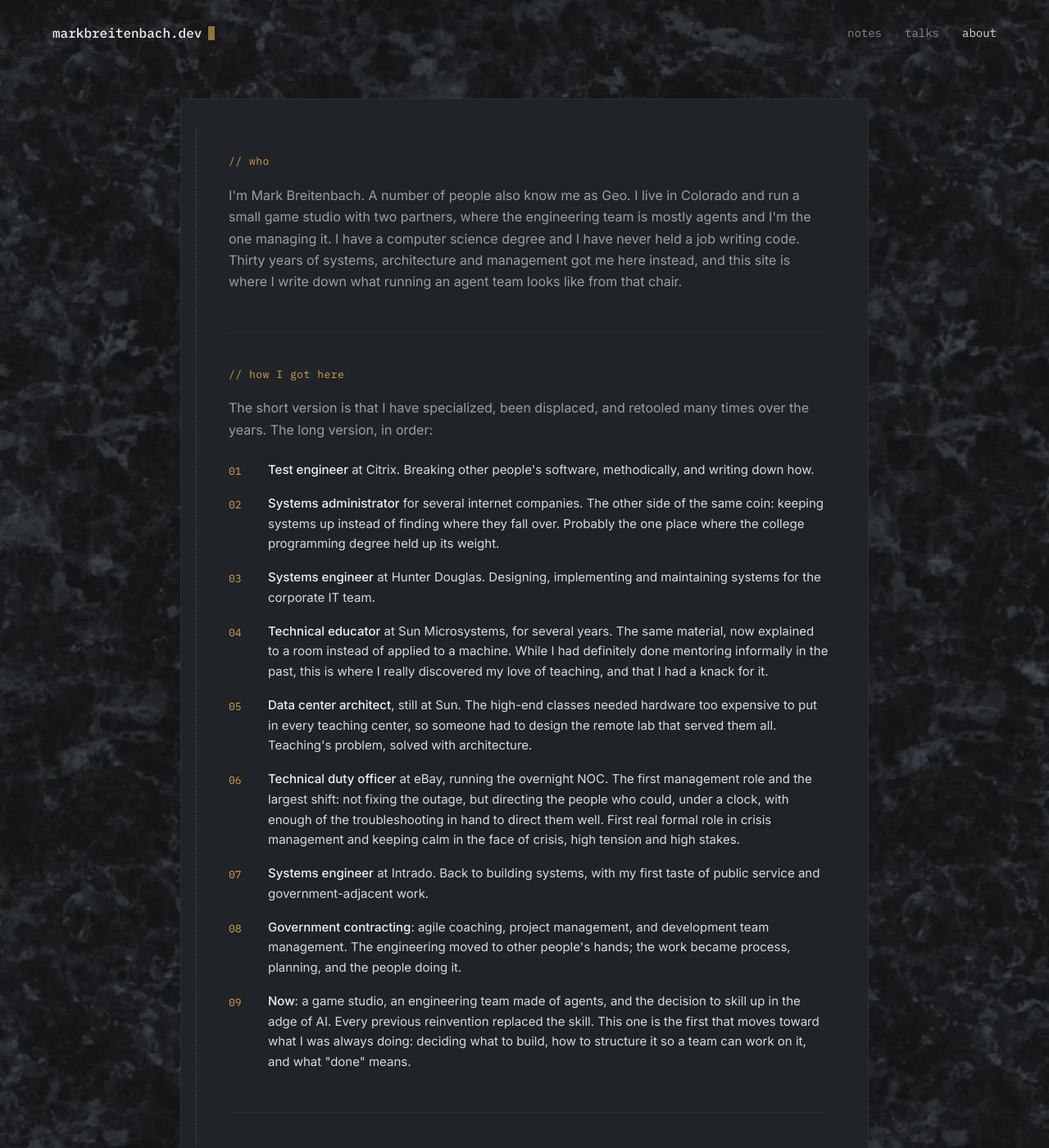
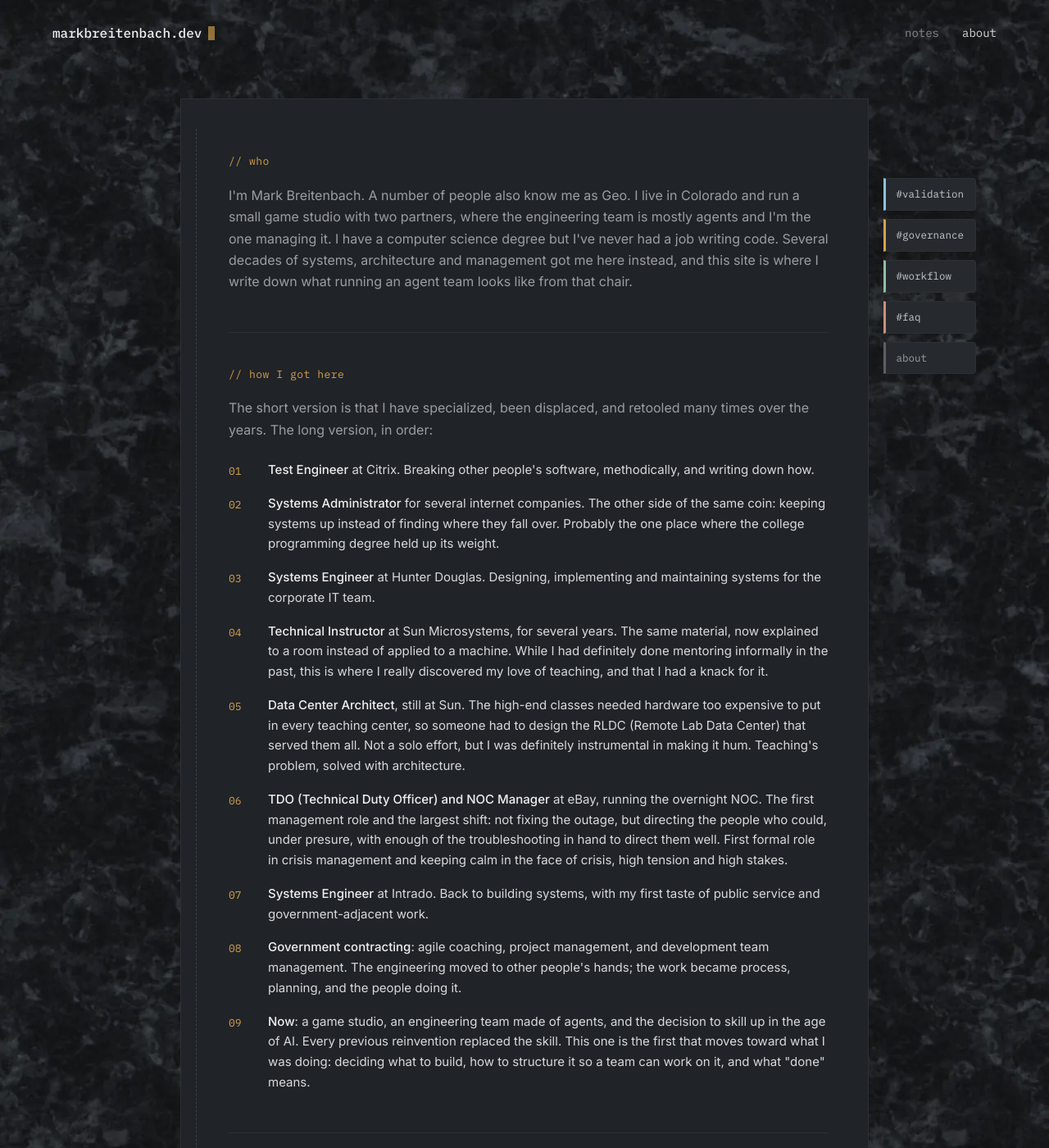
Before and after one commit to Zhinjio/markbreitenbach.dev, a Jekyll site: the page built from about.html, in a window 1280 px wide and 1400 px high. Shown: the whole window at 82% size. Built offline with Jekyll 4.4.1, drawn with Linux system fonts in a browser that asks for light colours.

Commit message:
Updated several files and tweaks to appearance

```diff
--- a/_config.yml
+++ b/_config.yml
@@ -1,13 +1,16 @@
 title: markbreitenbach.dev
 tagline: Operating notes on running engineering teams made of agents.
 description: >-
-  Thirty years of systems, architecture and management. Currently shipping a
-  product with an engineering team that is mostly agents, and writing down what
-  works, what did not, and what I had to change.
+  Several decades of systems administration, architecture and management. Now
+  running an engineering team that is mostly agents, and recording what works,
+  what did not, and what I had to change.
 url: "https://markbreitenbach.dev"
 baseurl: ""
 author:
   name: Mark Breitenbach
+
+# Default social card (jekyll-seo-tag); a note may override with image: in front matter
+image: /assets/img/card.jpg
 lang: en
 
 # Notes live in _posts and publish at /notes/<slug>/
@@ -27,6 +30,7 @@ feed:
   path: feed.xml
 
 exclude:
+  - _talks-stub.html.disabled
   - README.md
   - Gemfile
   - Gemfile.lock
--- a/_layouts/default.html
+++ b/_layouts/default.html
@@ -8,6 +8,9 @@
 <link rel="preconnect" href="https://fonts.googleapis.com">
 <link rel="preconnect" href="https://fonts.gstatic.com" crossorigin>
 <link href="https://fonts.googleapis.com/css2?family=Newsreader:ital,opsz,wght@0,6..72,400;0,6..72,500;1,6..72,400&family=Inter:wght@400;500&family=IBM+Plex+Mono:wght@400;500&display=swap" rel="stylesheet">
+<link rel="icon" href="{{ '/assets/img/favicon.svg' | relative_url }}" type="image/svg+xml">
+<link rel="icon" href="{{ '/assets/img/favicon-64.png' | relative_url }}" type="image/png" sizes="64x64">
+<link rel="apple-touch-icon" href="{{ '/assets/img/apple-touch-icon.png' | relative_url }}">
 <link rel="stylesheet" href="{{ '/assets/css/site.css' | relative_url }}">
 <link rel="alternate" type="application/atom+xml" title="{{ site.title }}" href="{{ '/feed.xml' | relative_url }}">
 </head>
@@ -19,20 +22,19 @@
   </a>
   <nav class="sections" aria-label="Sections">
     <a href="{{ '/' | relative_url }}"{% if page.url == '/' %} aria-current="page"{% endif %}>notes</a>
-    <a href="{{ '/talks/' | relative_url }}"{% if page.url == '/talks/' %} aria-current="page"{% endif %}>talks</a>
     <a href="{{ '/about/' | relative_url }}"{% if page.url == '/about/' %} aria-current="page"{% endif %}>about</a>
   </nav>
 </header>
 
 <main class="sheet">
   <div class="binding" aria-hidden="true"></div>
-  {% if page.tabs %}
+  {% unless page.notabs %}
   <nav class="tabs" aria-label="Index">
-    {% for tab in page.tabs %}
+    {% for tab in site.data.tabs %}
     <a href="{{ tab.href | relative_url }}" class="tab {{ tab.kind | default: 'topic' }}" style="--tab: {{ tab.color | default: 'var(--tab-muted)' }}">{{ tab.label }}</a>
     {% endfor %}
   </nav>
-  {% endif %}
+  {% endunless %}
   {{ content }}
 </main>
 
--- a/about.html
+++ b/about.html
@@ -4,7 +4,7 @@ title: About
 permalink: /about/
 ---
 <span class="label">// who</span>
-<p class="intro" style="margin-top: 16px">I'm Mark Breitenbach. A number of people also know me as Geo. I live in Colorado and run a small game studio with two partners, where the engineering team is mostly agents and I'm the one managing it. I have a computer science degree and I have never held a job writing code. Thirty years of systems, architecture and management got me here instead, and this site is where I write down what running an agent team looks like from that chair.</p>
+<p class="intro" style="margin-top: 16px">I'm Mark Breitenbach. A number of people also know me as Geo. I live in Colorado and run a small game studio with two partners, where the engineering team is mostly agents and I'm the one managing it. I have a computer science degree but I've never had a job writing code. Several decades of systems, architecture and management got me here instead, and this site is where I write down what running an agent team looks like from that chair.</p>
 
 <hr class="rule">
 
@@ -12,15 +12,15 @@ permalink: /about/
 <p class="intro" style="margin-top: 16px">The short version is that I have specialized, been displaced, and retooled many times over the years. The long version, in order:</p>
 
 <ol class="eras">
-  <li><strong>Test engineer</strong> at Citrix. Breaking other people's software, methodically, and writing down how.</li>
-  <li><strong>Systems administrator</strong> for several internet companies. The other side of the same coin: keeping systems up instead of finding where they fall over. Probably the one place where the college programming degree held up its weight.</li>
-  <li><strong>Systems engineer</strong> at Hunter Douglas. Designing, implementing and maintaining systems for the corporate IT team.</li>
-  <li><strong>Technical educator</strong> at Sun Microsystems, for several years. The same material, now explained to a room instead of applied to a machine. While I had definitely done mentoring informally in the past, this is where I really discovered my love of teaching, and that I had a knack for it.</li>
-  <li><strong>Data center architect</strong>, still at Sun. The high-end classes needed hardware too expensive to put in every teaching center, so someone had to design the remote lab that served them all. Teaching's problem, solved with architecture.</li>
-  <li><strong>Technical duty officer</strong> at eBay, running the overnight NOC. The first management role and the largest shift: not fixing the outage, but directing the people who could, under a clock, with enough of the troubleshooting in hand to direct them well. First real formal role in crisis management and keeping calm in the face of crisis, high tension and high stakes.</li>
-  <li><strong>Systems engineer</strong> at Intrado. Back to building systems, with my first taste of public service and government-adjacent work.</li>
+  <li><strong>Test Engineer</strong> at Citrix. Breaking other people's software, methodically, and writing down how.</li>
+  <li><strong>Systems Administrator</strong> for several internet companies. The other side of the same coin: keeping systems up instead of finding where they fall over. Probably the one place where the college programming degree held up its weight.</li>
+  <li><strong>Systems Engineer</strong> at Hunter Douglas. Designing, implementing and maintaining systems for the corporate IT team.</li>
+  <li><strong>Technical Instructor</strong> at Sun Microsystems, for several years. The same material, now explained to a room instead of applied to a machine. While I had definitely done mentoring informally in the past, this is where I really discovered my love of teaching, and that I had a knack for it.</li>
+  <li><strong>Data Center Architect</strong>, still at Sun. The high-end classes needed hardware too expensive to put in every teaching center, so someone had to design the RLDC (Remote Lab Data Center) that served them all. Not a solo effort, but I was definitely instrumental in making it hum. Teaching's problem, solved with architecture.</li>
+  <li><strong>TDO (Technical Duty Officer) and NOC Manager</strong> at eBay, running the overnight NOC. The first management role and the largest shift: not fixing the outage, but directing the people who could, under presure, with enough of the troubleshooting in hand to direct them well. First formal role in crisis management and keeping calm in the face of crisis, high tension and high stakes.</li>
+  <li><strong>Systems Engineer</strong> at Intrado. Back to building systems, with my first taste of public service and government-adjacent work.</li>
   <li><strong>Government contracting</strong>: agile coaching, project management, and development team management. The engineering moved to other people's hands; the work became process, planning, and the people doing it.</li>
-  <li><strong>Now</strong>: a game studio, an engineering team made of agents, and the decision to skill up in the adge of AI. Every previous reinvention replaced the skill. This one is the first that moves toward what I was always doing: deciding what to build, how to structure it so a team can work on it, and what "done" means.</li>
+  <li><strong>Now</strong>: a game studio, an engineering team made of agents, and the decision to skill up in the age of AI. Every previous reinvention replaced the skill. This one is the first that moves toward what I was doing: deciding what to build, how to structure it so a team can work on it, and what "done" means.</li>
 </ol>
 
 <hr class="rule">
```
Also changed, not shown: 404.html (added, +8 -0 lines), _data/tabs.yml (added, +18 -0 lines), index.html (+0 -7 lines), assets/img/apple-touch-icon.png (added), assets/img/card.jpg (added), assets/img/favicon-64.png (added), assets/img/favicon.svg (added), 2 other files.
